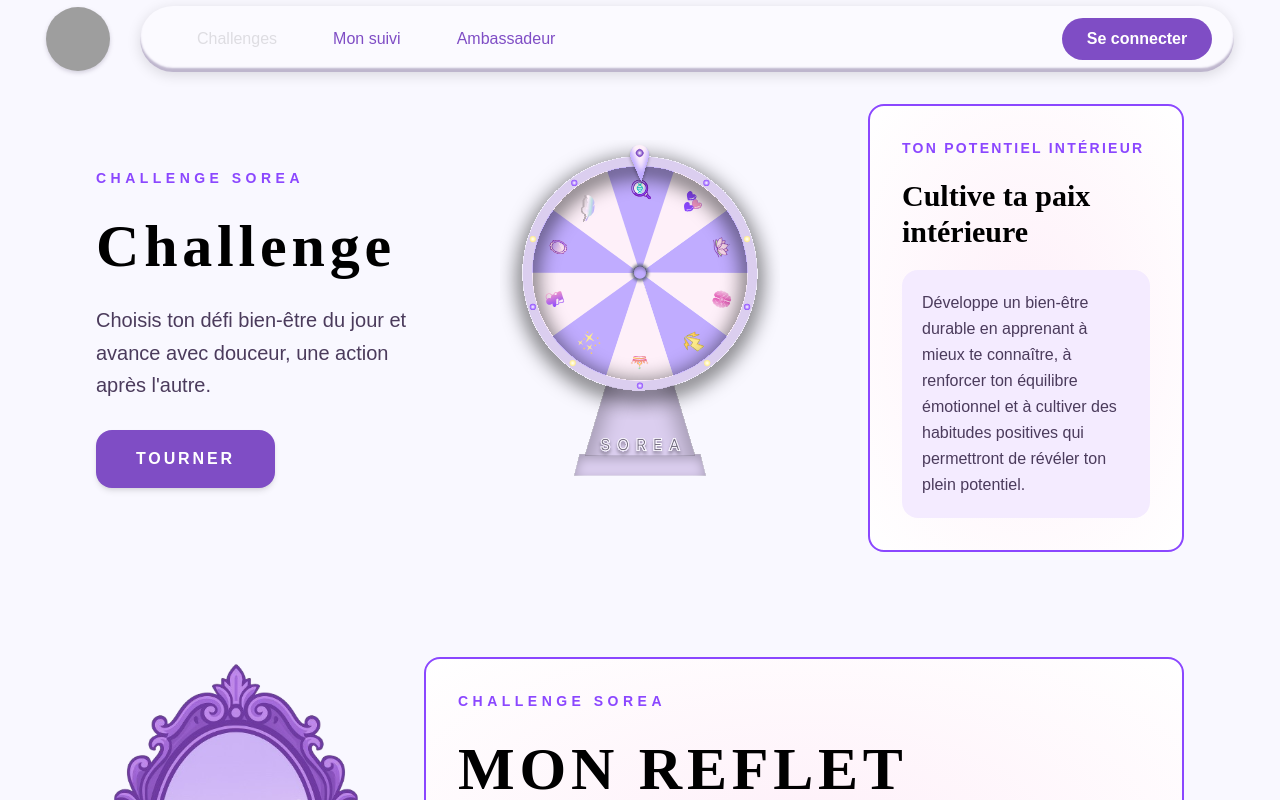
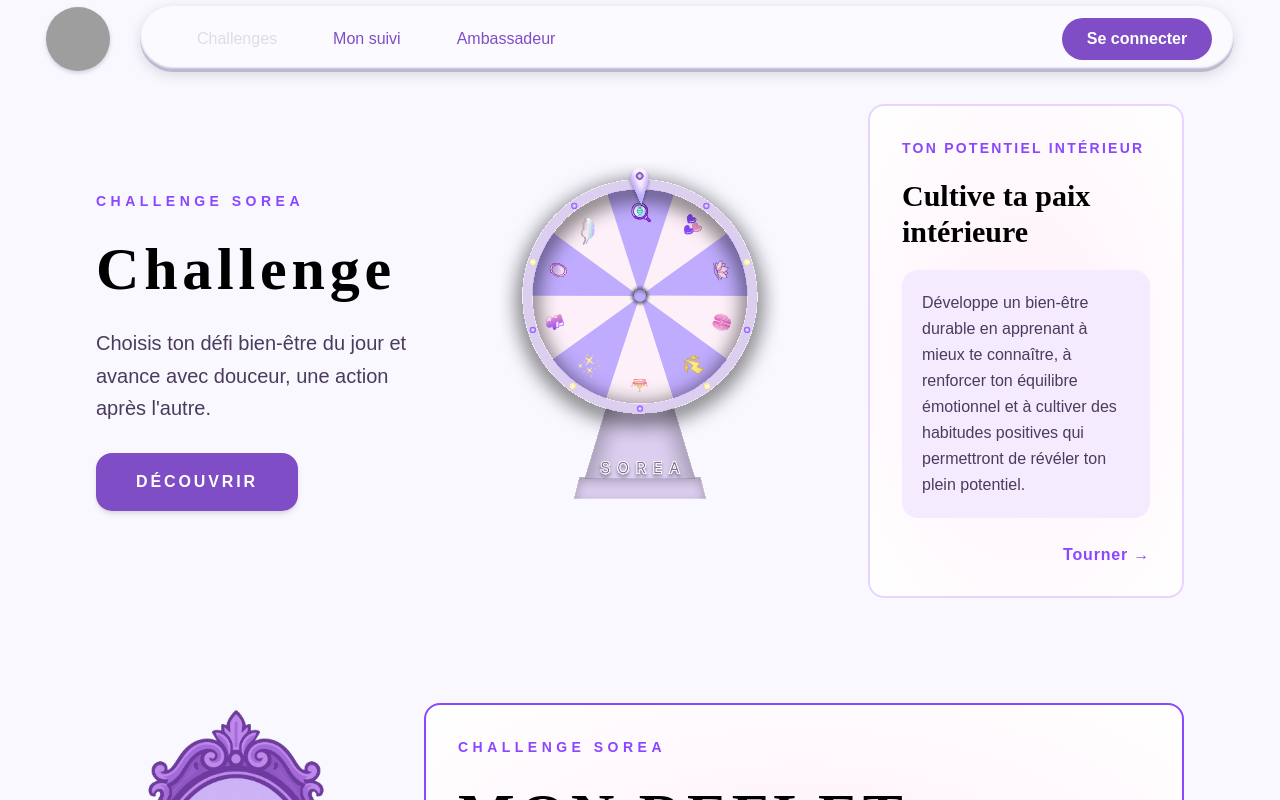
Before and after one commit to SOREA-sea/SOREA, a Next.js app: page /challenge in a window 1280 px wide. Shown: the top 800 px of the page. Built offline with nearby package versions, Linux system fonts and the light colour scheme; no server answers; grey boxes are pictures that could not be loaded; some icons are missing; a web font is replaced by a local one.

Commit message:
liens WS Challenge

```diff
--- a/src/app/challenge/page.tsx
+++ b/src/app/challenge/page.tsx
@@ -150,7 +150,7 @@ const wheelDataConfig = {
             </p>
             <Link href="/Wheel-Spinner">
               <button className="bg-SOREA-V1 text-white font-bold px-10 py-5 rounded-2xl shadow-md transition-all duration-300 hover:scale-105 hover:shadow-xl tracking-[0.18em] uppercase cursor-pointer">
-                Tourner
+                Découvrir
               </button>
             </Link>
           </div>
@@ -159,9 +159,9 @@ const wheelDataConfig = {
             {isLoaded && <img src={currentWheelData.img} alt="roue" style={{ width: "280px", display: "block" }} />}
           </div>
 
-        <Link href={currentWheelData.href}>
+        <Link href={currentWheelData.href} className="group block">
           <article
-            className="flex flex-col border-2 border-[#8B47FF] rounded-2xl p-8 gap-5"
+            className="flex flex-col border-2 border-purple-200 hover:border-[#8B47FF] rounded-2xl p-8 gap-5 transition-all duration-300 relative"
             style={{ background: "radial-gradient(ellipse at center, #FEF0F9 0%, #FFFFFF 100%)" }}
           >
             <div className="flex items-center gap-2 text-[#8B47FF] font-bold text-sm tracking-[0.16em] uppercase whitespace-nowrap">
@@ -173,6 +173,9 @@ const wheelDataConfig = {
                 <p className="bg-[#F4EBFF] rounded-2xl p-5 text-[#4b3b5c] leading-relaxed">
                   {currentWheelData.desc}
                 </p>
+                <div className="text-right text-[#8B47FF] font-bold tracking-wider pt-2">
+                  Tourner →
+                </div>
               </>
             )}
 
```
